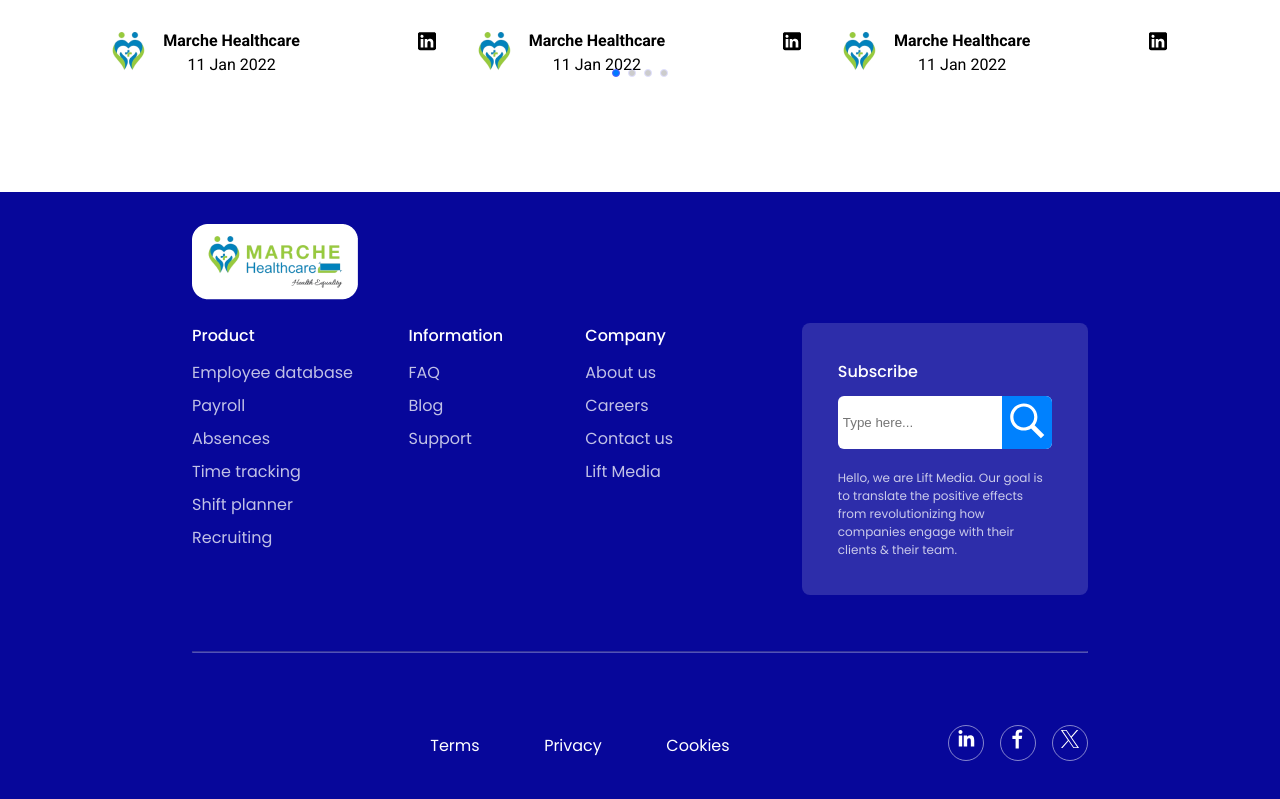
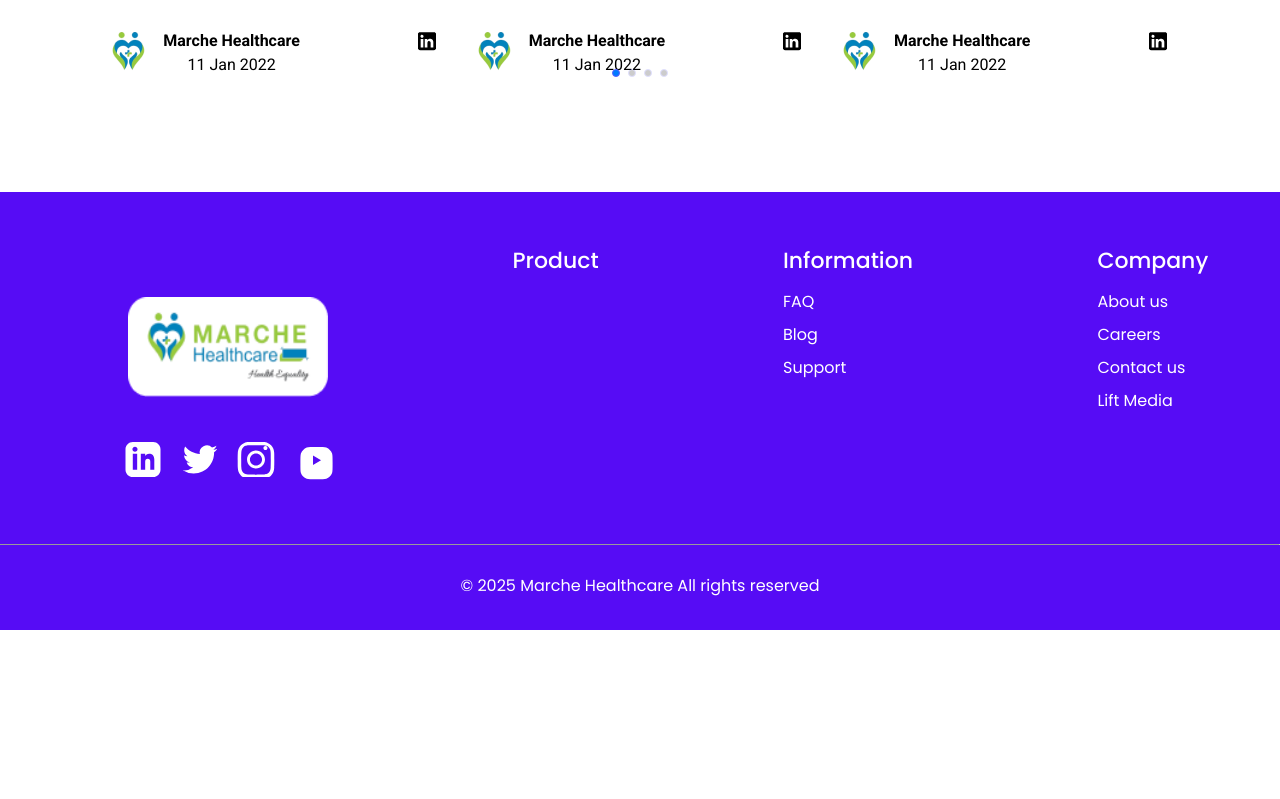
Before and after one commit to Imayavaramban2004/Marche-HC, a React (Vite) app: page /news in a window 1280 px wide. Shown: the part 957-1756 px from the top of the page. After the commit the page ends 1587 px from the top, so only its background shows below. Built offline with nearby package versions, Linux system fonts and the light colour scheme.

Commit message:
footer adjustment

```diff
--- a/src/components/Footer.jsx
+++ b/src/components/Footer.jsx
@@ -1,37 +1,88 @@
 import React from "react";
 import footerLogo from "../assets/footer-logo.png";
 import "./css/footer.css";
+import { motion } from "framer-motion";
 
 const Footer = () => {
   return (
     <footer>
       <div className="container">
-        <div>
+
+        <div className="footer-links">
+          <div className="logodiv">
       <img src={footerLogo} alt="logo" />
+      <div className="social-links">
+        <a
+          href="https://www.linkedin.com/company/marche-healthcare/"
+          target="_blank"
+          rel="noopener noreferrer"
+        >
+          <motion.svg
+            whileHover={{ scale: 1.2 }}
+            width="42"
+            height="35"
+            viewBox="0 0 24 24"
+            fill="currentColor"
+            xmlns="http://www.w3.org/2000/svg"
+          >
+            <path d="M19 0h-14c-2.76 0-5 2.24-5 5v14c0 2.76 2.24 5 5 5h14c2.76 0 5-2.24 5-5v-14c0-2.76-2.24-5-5-5zm-11 19h-3v-11h3v11zm-1.5-12.25c-.97 0-1.75-.79-1.75-1.75s.78-1.75 1.75-1.75 1.75.79 1.75 1.75-.78 1.75-1.75 1.75zm13.5 12.25h-3v-5.5c0-1.38-.56-2-1.75-2-1.14 0-1.75.79-1.75 2v5.5h-3v-11h3v1.62c.41-.79 1.27-1.62 2.75-1.62 1.94 0 3.5 1.12 3.5 4.01v6.99z"/>
+          </motion.svg>
+        </a>
+        <a
+          href="https://x.com/info_march49738"
+          target="_blank"
+          rel="noopener noreferrer"
+        >
+          <motion.svg
+            whileHover={{ scale: 1.2 }}
+            width="42"
+            height="35"
+            viewBox="0 0 24 24"
+            fill="none"
+            xmlns="http://www.w3.org/2000/svg"
+          >
+            <path d="M24 4.56c-.89.39-1.84.65-2.84.77a4.92 4.92 0 0 0 2.17-2.71c-.94.56-1.97.96-3.08 1.18a4.89 4.89 0 0 0-8.32 4.45c-4.07-.2-7.68-2.15-10.1-5.1a4.87 4.87 0 0 0-.66 2.46c0 1.7.87 3.2 2.19 4.08-.81-.03-1.57-.25-2.23-.62v.06c0 2.38 1.69 4.36 3.93 4.81-.41.11-.84.17-1.28.17-.31 0-.61-.03-.91-.08.61 1.91 2.39 3.3 4.5 3.34a9.86 9.86 0 0 1-6.1 2.1c-.4 0-.79-.02-1.17-.07a13.94 13.94 0 0 0 7.56 2.21c9.05 0 14-7.5 14-14 0-.21 0-.42-.01-.63a9.9 9.9 0 0 0 2.45-2.53z" fill="currentColor"/>
+          </motion.svg>
+        </a>
+        <a
+          href="https://www.instagram.com/invites/contact/?igsh=jcoo1221g882&utm_content=uh81aej"
+          target="_blank"
+          rel="noopener noreferrer"
+        >
+          <motion.svg
+            whileHover={{ scale: 1.2 }}
+            width="42"
+            height="35"
+            viewBox="0 0 24 24"
+            fill="none"
+            xmlns="http://www.w3.org/2000/svg"
+          >
+            <path d="M12 2.16c3.2 0 3.58.01 4.85.07 1.17.05 1.94.24 2.39.41.59.23 1.01.51 1.46.96.45.45.73.87.96 1.46.18.45.36 1.22.41 2.39.06 1.27.07 1.65.07 4.85s-.01 3.58-.07 4.85c-.05 1.17-.24 1.94-.41 2.39-.23.59-.51 1.01-.96 1.46-.45.45-.87.73-1.46.96-.45.18-1.22.36-2.39.41-1.27.06-1.65.07-4.85.07s-3.58-.01-4.85-.07c-1.17-.05-1.94-.24-2.39-.41-.59-.23-1.01-.51-1.46-.96-.45-.45-.73-.87-.96-1.46-.18-.45-.36-1.22-.41-2.39-.06-1.27-.07-1.65-.07-4.85s.01-3.58.07-4.85c.05-1.17.24-1.94.41-2.39.23-.59.51-1.01.96-1.46.45-.45.87-.73 1.46-.96.45-.18 1.22-.36 2.39-.41 1.27-.06 1.65-.07 4.85-.07zm0-2.16c-3.29 0-3.7.01-4.99.07-1.32.06-2.23.26-3.01.57-.87.34-1.61.8-2.36 1.55-.75.75-1.21 1.49-1.55 2.36-.31.78-.51 1.69-.57 3.01-.06 1.29-.07 1.7-.07 4.99s.01 3.7.07 4.99c.06 1.32.26 2.23.57 3.01.34.87.8 1.61 1.55 2.36.75.75 1.49 1.21 2.36 1.55.78.31 1.69.51 3.01.57 1.29.06 1.7.07 4.99.07s3.7-.01 4.99-.07c1.32-.06 2.23-.26 3.01-.57.87-.34 1.61-.8 2.36-1.55.75-.75 1.21-1.49 1.55-2.36.31-.78.51-1.69.57-3.01.06-1.29.07-1.7.07-4.99s-.01-3.7-.07-4.99c-.06-1.32-.26-2.23-.57-3.01-.34-.87-.8-1.61-1.55-2.36-.75-.75-1.49-1.21-2.36-1.55-.78-.31-1.69-.51-3.01-.57-1.29-.06-1.7-.07-4.99-.07zM12 5.84c-3.4 0-6.16 2.76-6.16 6.16s2.76 6.16 6.16 6.16 6.16-2.76 6.16-6.16-2.76-6.16-6.16-6.16zm0 10.32c-2.29 0-4.16-1.87-4.16-4.16s1.87-4.16 4.16-4.16 4.16 1.87 4.16 4.16-1.87 4.16-4.16 4.16zm6.48-10.64c-.77 0-1.4-.63-1.4-1.4s.63-1.4 1.4-1.4 1.4.63 1.4 1.4-.63 1.4-1.4 1.4z" fill="currentColor"/>
+          </motion.svg>
+        </a>
+        <a
+          href="https://youtube.com/@marchehealthcare?si=Nktj1VOLNtZBrdmS"
+          target="_blank"
+          rel="noopener noreferrer"
+        >
+          <motion.svg
+            whileHover={{ scale: 1.2 }}
+            width="42"
+            height="42"
+            viewBox="0 0 24 24"
+            fill="none"
+            xmlns="http://www.w3.org/2000/svg"
+          >
+            <path d="M19.6 3.2c-.8-.3-2.8-.3-5.6-.3s-4.8 0-5.6.3c-.8.3-1.4.7-2 1.3-.5.5-1 1.2-1.3 2-.3.8-.3 2.8-.3 5.6s0 4.8.3 5.6c.3.8.7 1.4 1.3 2 .5.5 1.2 1 2 1.3.8.3 2.8.3 5.6.3s4.8 0 5.6-.3c.8-.3 1.4-.7 2-1.3.5-.5 1-1.2 1.3-2 .3-.8.3-2.8.3-5.6s0-4.8-.3-5.6c-.3-.8-.7-1.4-1.3-2-.5-.5-1.2-1-2-1.3zm-7.6 9.9v-5.4l4.6 2.7-4.6 2.7z" fill="currentColor"/>
+          </motion.svg>
+        </a>
       </div>
-        <div className="footer-links">
+
+          </div>
+
           <div className="child-1">
             <p className="footer-header">Product</p>
-            <ul className="footer-content">
-              <li>
-                <a href="#" >Employee database</a>
-              </li>
-              <li>
-                <a href="#" >Payroll</a>
-              </li>
-              <li>
-                <a href="#" >Absences</a>
-              </li>
-              <li>
-                <a href="#" >Time tracking</a>
-              </li>
-              <li>
-                <a href="#" >Shift planner</a>
-              </li>
-              <li>
-                <a href="#" >Recruiting</a>
-              </li>
-            </ul>
+
           </div>
           <div className="child-2">
             <p className="footer-header">Information</p>
@@ -64,50 +115,18 @@
               </li>
             </ul>
           </div>
-          <div className="subscribe child-4">
-            <p className="footer-header">Subscribe</p>
-            <form className="footer-form">
-              <input placeholder="Type here..." />
-              <button type="submit">
-              <img src="./magnigierwhite.svg" alt="zoom" />
-              </button>
-            </form>
-            <p className="footer-text">
-              Hello, we are Lift Media. Our goal is to translate the positive
-              effects from revolutionizing how companies engage with their
-              clients & their team.
-            </p>
+
         </div>
+
+
       </div>
         <hr />
-
       <div className="social">
           <div className="social-links">
-            <a href="#fd">Terms</a>
-            <a href="#ed">Privacy</a>
-            <a href="#de">Cookies</a>
+
+            <a href="#de">© 2025 Marche Healthcare All rights reserved</a>
           </div>
-          <div className="social-icons">
-            <div>
-              <a href="https://www.linkedin.com/company/marche-healthcare/" target="_blank" rel="noopener noreferrer">
-              <img className="f-icon" src="./linked.svg" alt="linkedin"  />
 
-              </a>
-            </div>
-            <div>
-              <a href="http://" target="_blank" rel="noopener noreferrer">
-              <img className="f-icon" src="./facebook.svg" alt="facebook" />
-
-              </a>
-            </div>
-            <div>
-              <a href="https://x.com/info_march49738" target="_blank" rel="noopener noreferrer">
-              <img className="f-icon" src="./twitter.svg" alt="twitter" />
-
-              </a>
-            </div>
-          </div>
-        </div>
         </div>
     </footer>
   );
--- a/src/components/css/footer.css
+++ b/src/components/css/footer.css
@@ -1,38 +1,51 @@
 footer {
   padding: 2em 0;
-  color: white;
-  background-color: #07079a;
+  color: var(--text-primary);
+  background-color: var(--primary);
+
 }
 
 footer a {
+  font-size: medium;
   text-decoration: none;
-  color: white;
+  color: var(--text-primary);
 }
 
 footer hr {
   width: 100%;
-  border-bottom: 0.2px solid #fff;
-  opacity: 0.3;
-  margin-top: 2.5em;
-  margin-bottom: 3.5em;
+  border-bottom: 0px solid #fff;
+  /* opacity: 0.3; */
+  /* margin-top: 0.5em; */
+  margin-bottom: 1.8em;
 }
 
 footer .container {
-  height: 593px;
-  width: 70%;
+  height: 320px;
+  width: 80%;
   margin: 0 auto;
   display: flex;
-  flex-direction: column;
+  /* justify-content: space-around; */
+  /* flex-direction: column; */
   align-self: stretch;
   gap: 1em;
 }
 
 .footer-links {
   display: flex;
+  /* align-items: center; */
   flex-flow: row nowrap;
-  gap: 2%;
+  gap: 35%;
+  padding-top: 20px;
+
 }
-
+.logodiv{
+  display: flex;
+  flex-direction: column;
+  align-items: center;
+  justify-content: center;
+  gap: 15%;
+}
+/*
 .footer-links .child-1 {
   width: 25%;
 }
@@ -43,10 +56,10 @@
 }
 .footer-links .child-4 {
   width: 35%;
-}
+} */
 
 .footer-links div {
-  width: 25%;
+  /* width: 25%; */
 }
 .child-1 ul,
 .child-2 ul,
@@ -54,7 +67,7 @@
   text-align: left;
 }
 .footer-links .footer-header {
-  font-size: 16px;
+  font-size: 22px;
   font-weight: 500;
 }
 
@@ -62,30 +75,13 @@
   display: inline-block;
   padding: 0;
   list-style-type: none;
-  color: white;
-  opacity: 0.75;
+  color: var(--text-primary);
+  /* opacity: 0.75; */
   display: flex;
   flex-flow: column nowrap;
   gap: 8px;
   margin: 12px 0px;
   font-weight: normal;
-}
-
-footer .subscribe {
-  background-color: rgba(255, 255, 255, 0.151);
-  border-radius: 8px;
-  padding: 36px;
-  height: fit-content;
-}
-
-footer .subscribe .footer-form {
-  background-color: white;
-  border-radius: 6px;
-  display: flex;
-  flex-flow: row nowrap;
-  align-items: center;
-  padding-left: 5px;
-  margin: 12px 0px 20px;
 }
 
 footer input {
@@ -98,7 +94,7 @@
 footer button {
   border: none;
   height: 100%;
-  background-color: #0081fe;
+  background-color: var(--primary);
   border-radius: 0px 6px 6px 0px;
 }
 
@@ -122,13 +118,13 @@
 
 footer .social {
   display: flex;
-  justify-content: flex-end;
-  align-items: baseline;
+  justify-content: center;
+  align-items: center;
 }
 footer .social-links {
   width: 60%;
   display: flex;
-  justify-content: flex-end;
+  justify-content: center;
   gap: 12%;
 }
 
@@ -136,7 +132,7 @@
   width: 40%;
   display: flex;
   flex-flow: row nowrap;
-  justify-content: flex-end;
+  justify-content: center;
   gap: 16px;
 }
 
@@ -149,7 +145,11 @@
   align-items: center;
   border-radius: 50px;
 }
-
+.container img{
+  width: 200px;
+  height: 100px;
+  /* height: 200px; */
+}
 footer .social-icons img{
     width: 1.5em;
 }
--- a/src/index.css
+++ b/src/index.css
@@ -2,8 +2,12 @@
 
 :root {
   /* --primary:#97cb3d; */
-  --primary:#0683bc;
+  --primary:#560cf5;
   /* --primary: #560CF5; */
+
+  --hover-primary:#babbbc;
+
+  --text-primary:white;
 
   /*========== z index ==========*/
   --z-tooltip: 10;
@@ -26,6 +30,7 @@
 body {
   font-family: "Poppins", sans-serif;
 
+
 }
 html{
   scrollbar-width: none;
@@ -37,7 +42,7 @@
 }
 
 a:hover {
-  color: var(--primary);
+  color: var(--hover-primary);
 }
 
 .active {
```
Also changed, not shown: src/components/Header.jsx (+28 -12 lines), src/components/css/header.css (+27 -74 lines). Lines whose indentation alone changed are shown as unchanged.
